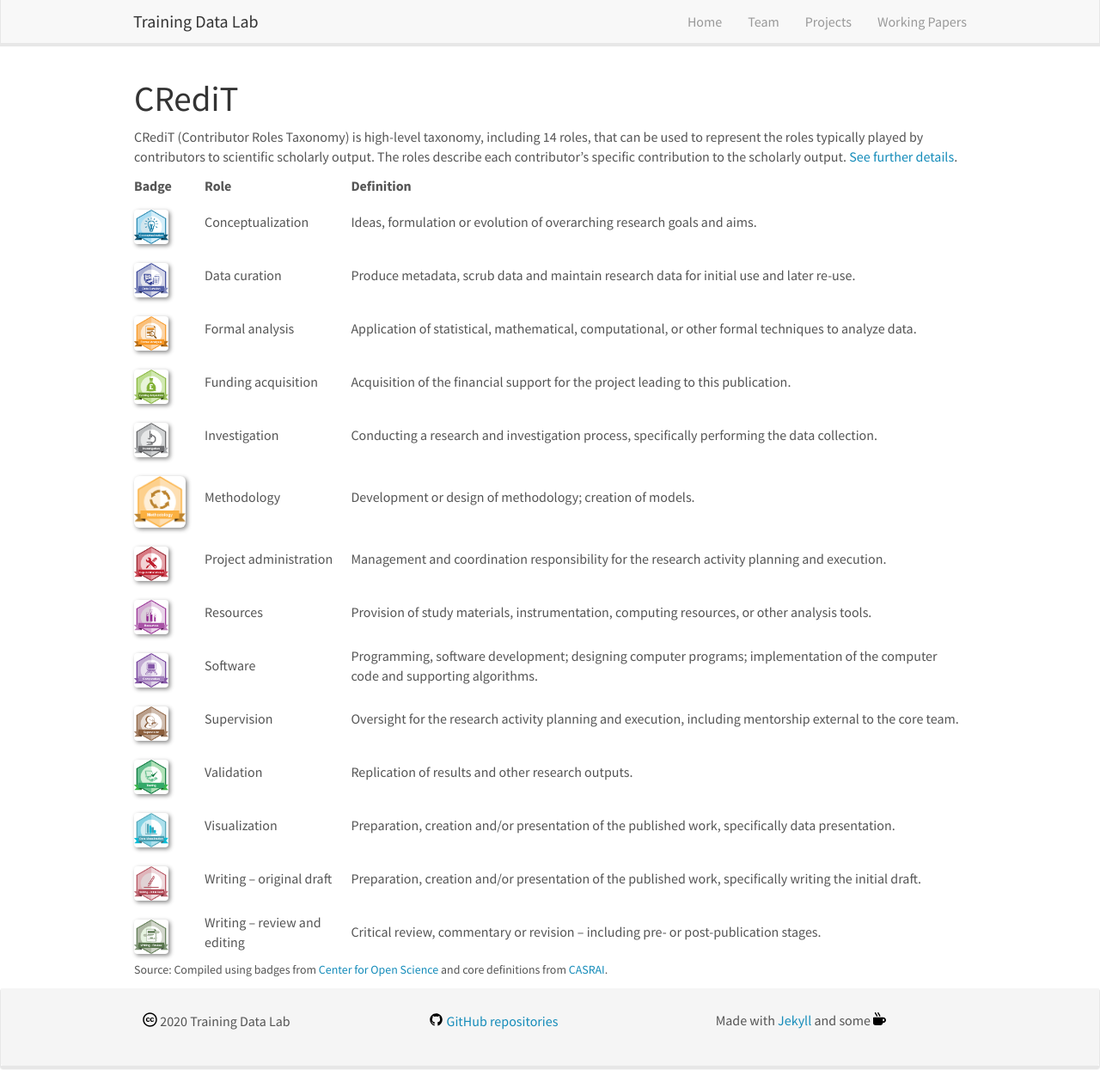
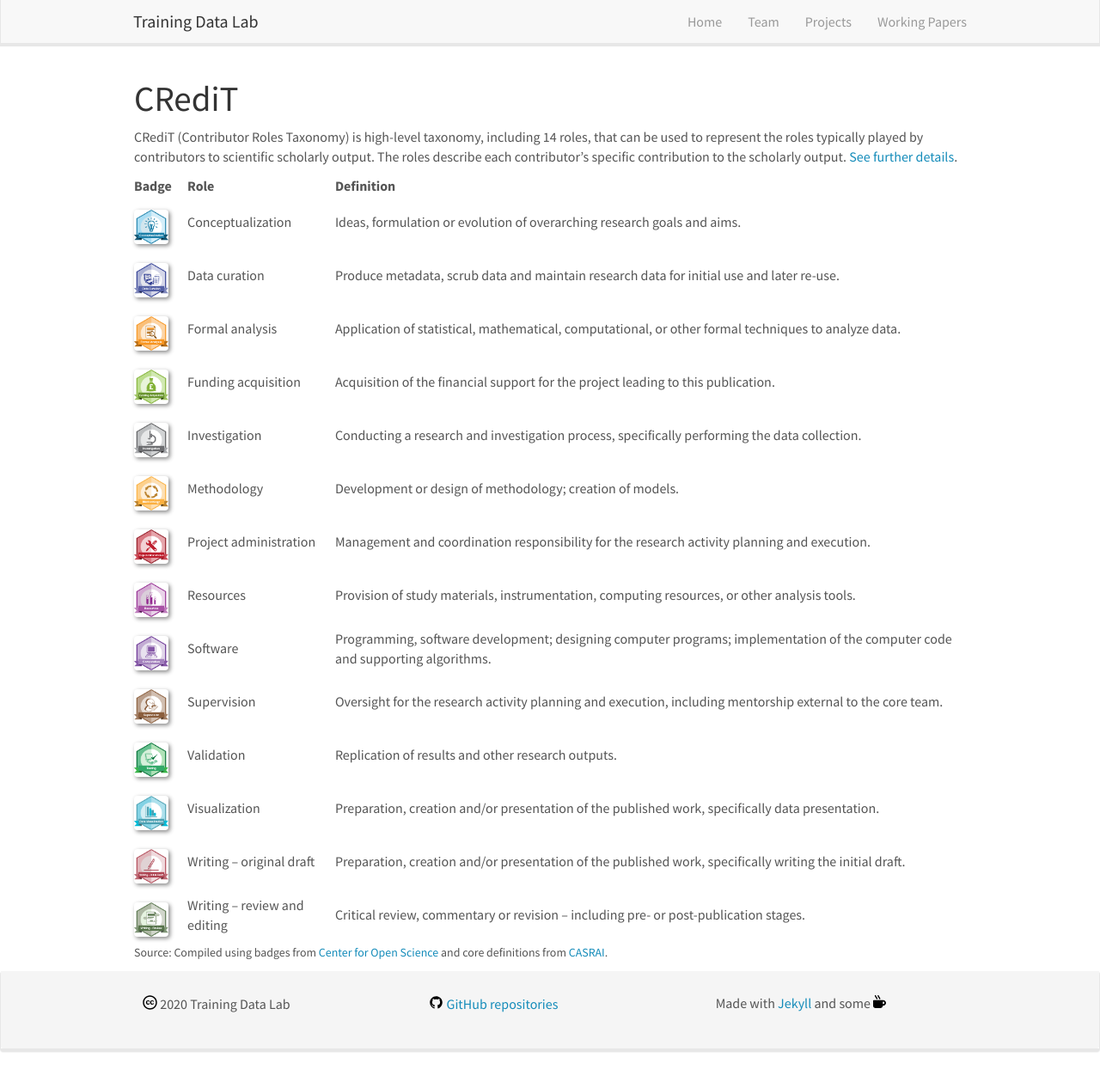
Before and after one commit to training-datalab/old-training-datalab.com, a Jekyll site: the page built from _pages/credit.md, in a window 1280 px wide and 1266 px high. Shown: the whole window at 86% size. Built offline with Jekyll 4.4.1, drawn with Linux system fonts in a browser that asks for light colours; nearby versions of some CDN libraries.

Commit message:
Update credit.md

```diff
--- a/_pages/credit.md
+++ b/_pages/credit.md
@@ -17,7 +17,7 @@ CRediT (Contributor Roles Taxonomy) is high-level taxonomy, including 14 roles,
 | <img src="../images/badges/formal_analysis.png" align="center" width="40" /> | Formal analysis | Application of statistical, mathematical, computational, or other formal techniques to analyze data. |
 | <img src="../images/badges/funding_acquisition.png" align="center" width="40" /> | Funding acquisition | Acquisition of the financial support for the project leading to this publication. |
 | <img src="../images/badges/investigation.png" align="center" width="40" /> | Investigation | Conducting a research and investigation process, specifically performing the data collection. |
-| <img src="../images/badges/methodology.png" align="center" width="60" /> | Methodology | Development or design of methodology; creation of models. |
+| <img src="../images/badges/methodology.png" align="center" width="40" /> | Methodology | Development or design of methodology; creation of models. |
 | <img src="../images/badges/project_administration.png" align="center" width="40" /> | Project administration | Management and coordination responsibility for the research activity planning and execution. |
 | <img src="../images/badges/resources.png" align="center" width="40" /> | Resources | Provision of study materials, instrumentation, computing resources, or other analysis tools. |
 | <img src="../images/badges/computation.png" align="center" width="40" /> | Software | Programming, software development; designing computer programs; implementation of the computer code and supporting algorithms. |
```
